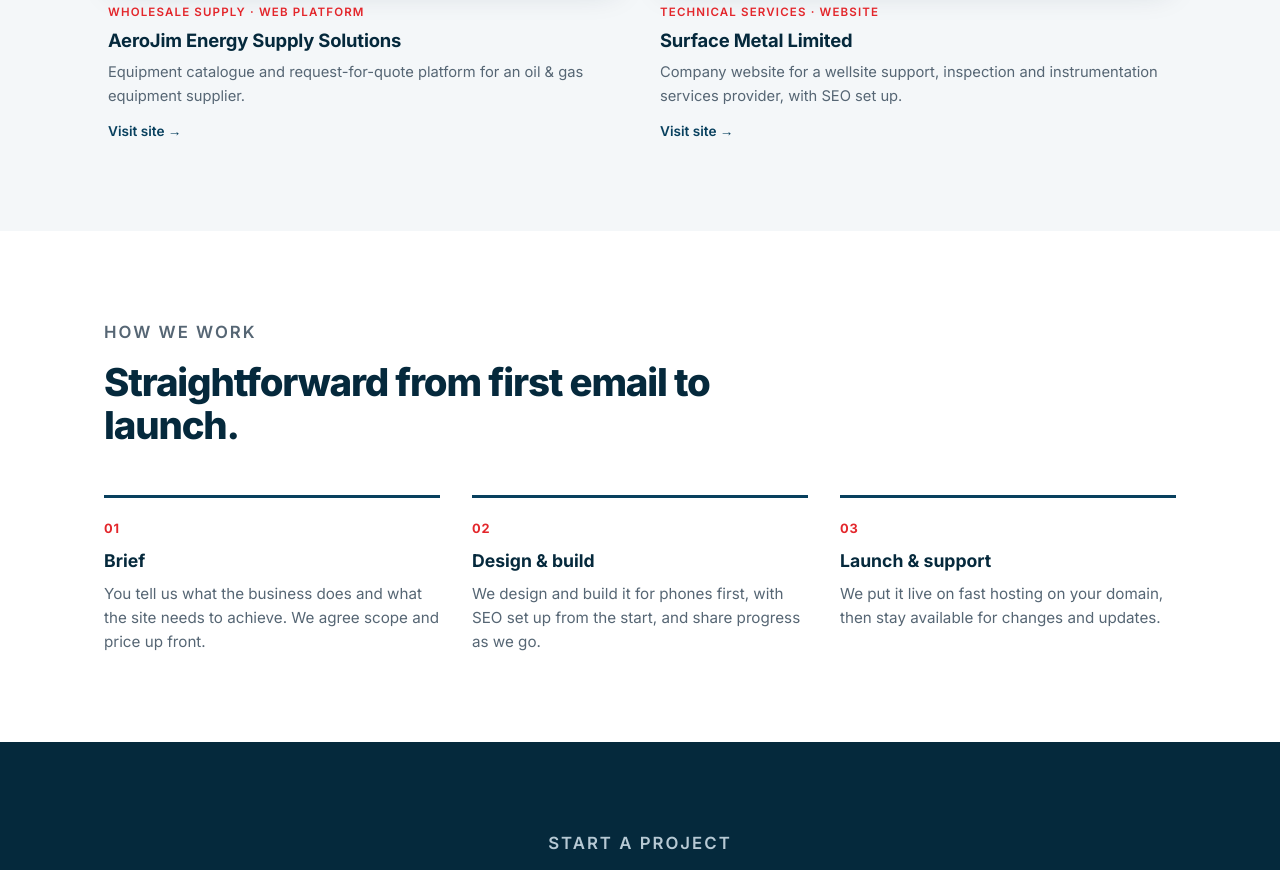
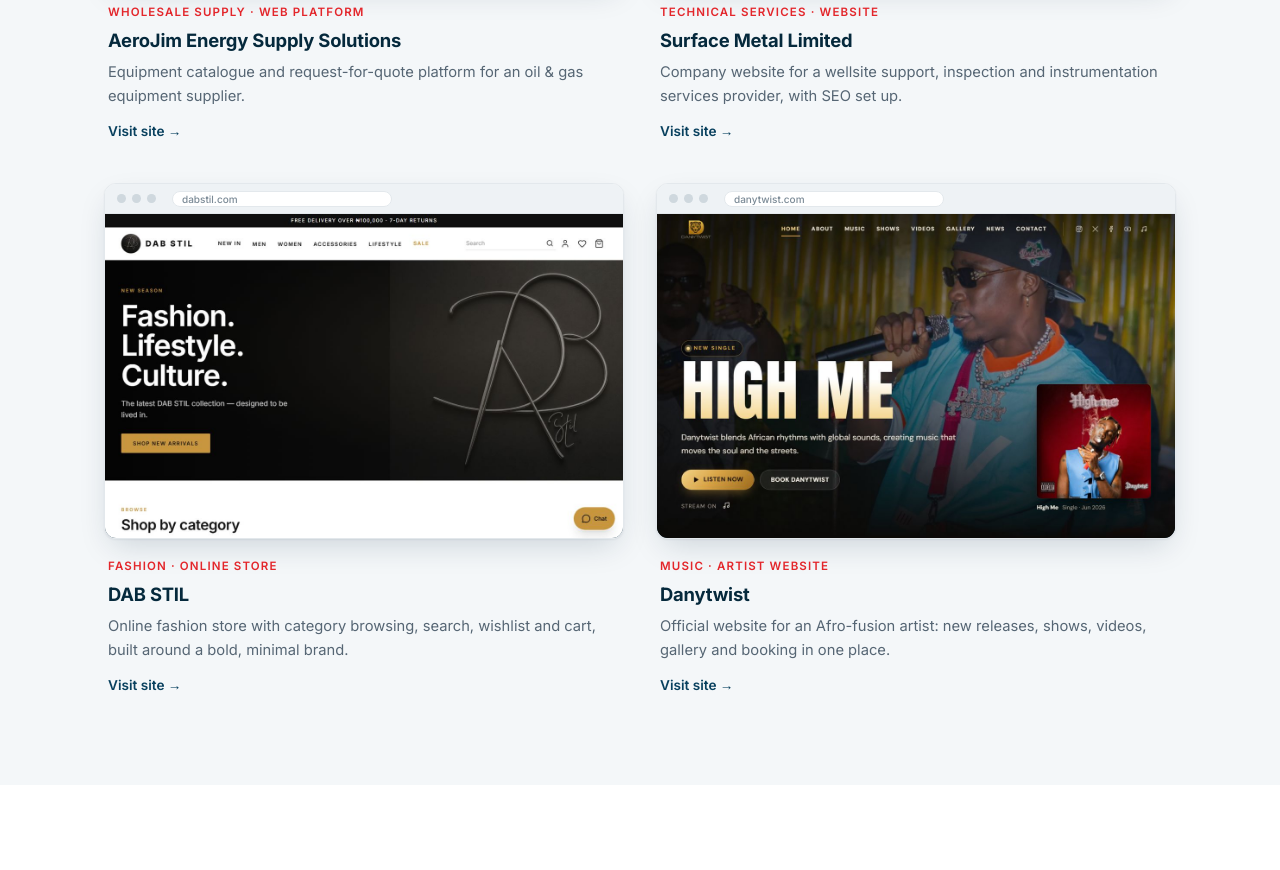
Before and after one commit to imostack/alpro, a plain HTML site: page index.html in a window 1280 px wide. Shown: the part 3552-4422 px from the top of the page. Drawn offline with Linux system fonts and the light colour scheme.

Commit message:
Add DAB STIL and Danytwist to selected work

```diff
--- a/index.html
+++ b/index.html
@@ -203,7 +203,7 @@
       <div class="head">
         <p class="eyebrow">Selected work</p>
         <h2>Live sites for businesses across Nigeria.</h2>
-        <p>Oil &amp; gas, logistics, supply and consulting, each with its own look and its own goals.</p>
+        <p>From oil &amp; gas and logistics to fashion and music, each with its own look and its own goals.</p>
       </div>
 
       <div class="work">
@@ -235,6 +235,16 @@
         <a class="proj" href="https://www.surfacemetal.com" target="_blank" rel="noopener noreferrer">
           <div class="frame"><div class="bar"><i></i><i></i><i></i><u>surfacemetal.com</u></div><div class="shot"><img src="work/surfacemetal.jpg" alt="Surface Metal Limited website" loading="lazy" /></div></div>
           <div class="meta"><div class="tag">Technical services · Website</div><h3>Surface Metal Limited</h3><p>Company website for a wellsite support, inspection and instrumentation services provider, with SEO set up.</p><span class="go">Visit site →</span></div>
+        </a>
+
+        <a class="proj" href="https://www.dabstil.com" target="_blank" rel="noopener noreferrer">
+          <div class="frame"><div class="bar"><i></i><i></i><i></i><u>dabstil.com</u></div><div class="shot"><img src="work/dabstil.jpg" alt="DAB STIL online store" loading="lazy" /></div></div>
+          <div class="meta"><div class="tag">Fashion · Online store</div><h3>DAB STIL</h3><p>Online fashion store with category browsing, search, wishlist and cart, built around a bold, minimal brand.</p><span class="go">Visit site →</span></div>
+        </a>
+
+        <a class="proj" href="https://www.danytwist.com" target="_blank" rel="noopener noreferrer">
+          <div class="frame"><div class="bar"><i></i><i></i><i></i><u>danytwist.com</u></div><div class="shot"><img src="work/danytwist.jpg" alt="Danytwist artist website" loading="lazy" /></div></div>
+          <div class="meta"><div class="tag">Music · Artist website</div><h3>Danytwist</h3><p>Official website for an Afro-fusion artist: new releases, shows, videos, gallery and booking in one place.</p><span class="go">Visit site →</span></div>
         </a>
       </div>
     </div>
```
Also changed, not shown: work/dabstil.jpg (added), work/danytwist.jpg (added).
